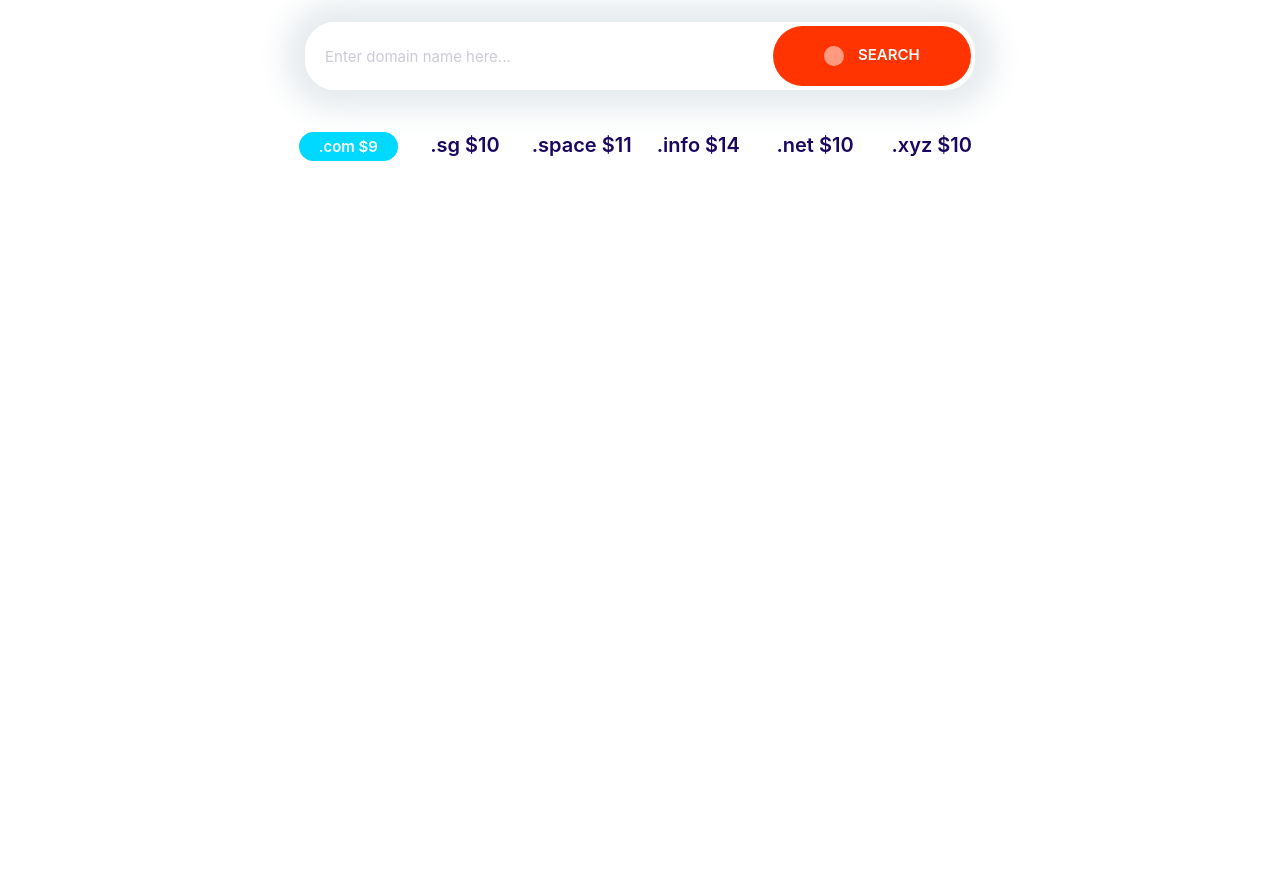
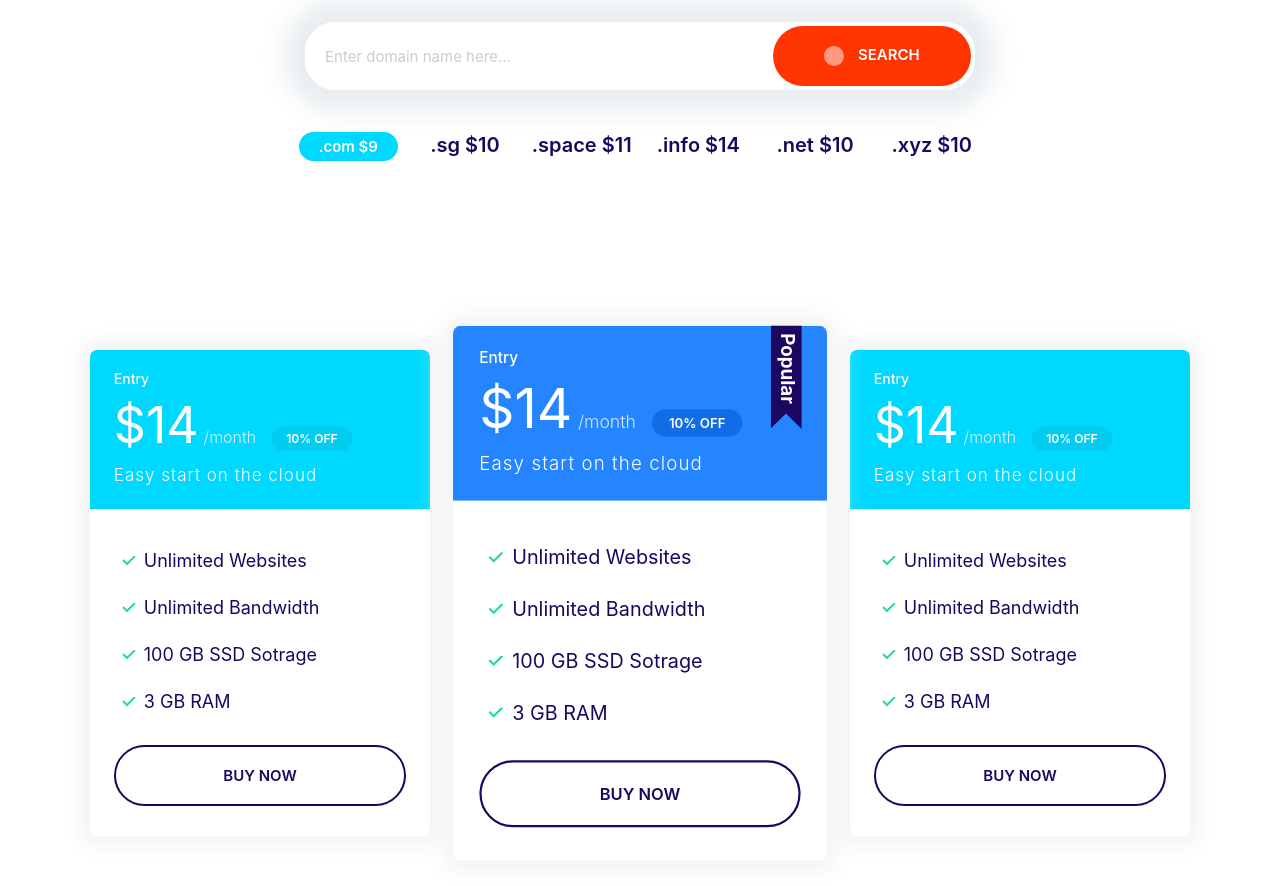
Before and after one commit to saeeddev-ir/cloud-hosting-landing-page, a plain HTML site: page index.html in a window 1280 px wide. Shown: the part 956-1842 px from the top of the page. Before the commit the page ends 1256 px from the top, so only its background shows below. Drawn offline with nearby package versions, Linux system fonts and the light colour scheme.

Commit message:
add plans component

```diff
--- a/index.html
+++ b/index.html
@@ -113,6 +113,73 @@
     </section>
     <!--End of Domain Block component-->
     <!--*****************************************************************************************-->
+    <!--Plans component-->
+    <section data-aos="fade-up" class="block block-plans container">
+      <div class="grid grid--1x3">
+        <div class="plan">
+          <div class="card card--secondary">
+            <header class="card__header">
+              <h3 class="plan__name">Entry</h3>
+              <span class="plan__price">$14</span>
+              <span class="plan__billing-cycle">/month</span>
+              <span class="badge badge--secondary badge--small">10% OFF</span>
+              <span class="plan__description">Easy start on the cloud</span>
+            </header>
+            <div class="card__body">
+              <ul class="list list--tick">
+                <li class="list__item">Unlimited Websites</li>
+                <li class="list__item">Unlimited Bandwidth</li>
+                <li class="list__item">100 GB SSD Sotrage</li>
+                <li class="list__item">3 GB RAM</li>
+              </ul>
+              <button class="btn btn--block btn--outline">Buy Now</button>
+            </div>
+          </div>
+        </div>
+        <div class="plan plan--popular">
+          <div class="card card--primary">
+            <header class="card__header">
+              <h3 class="plan__name">Entry</h3>
+              <span class="plan__price">$14</span>
+              <span class="plan__billing-cycle">/month</span>
+              <span class="badge badge--primary badge--small">10% OFF</span>
+              <span class="plan__description">Easy start on the cloud</span>
+            </header>
+            <div class="card__body">
+              <ul class="list list--tick">
+                <li class="list__item">Unlimited Websites</li>
+                <li class="list__item">Unlimited Bandwidth</li>
+                <li class="list__item">100 GB SSD Sotrage</li>
+                <li class="list__item">3 GB RAM</li>
+              </ul>
+              <button class="btn btn--block btn--outline">Buy Now</button>
+            </div>
+          </div>
+        </div>
+        <div class="plan">
+          <div class="card card--secondary">
+            <header class="card__header">
+              <h3 class="plan__name">Entry</h3>
+              <span class="plan__price">$14</span>
+              <span class="plan__billing-cycle">/month</span>
+              <span class="badge badge--secondary badge--small">10% OFF</span>
+              <span class="plan__description">Easy start on the cloud</span>
+            </header>
+            <div class="card__body">
+              <ul class="list list--tick">
+                <li class="list__item">Unlimited Websites</li>
+                <li class="list__item">Unlimited Bandwidth</li>
+                <li class="list__item">100 GB SSD Sotrage</li>
+                <li class="list__item">3 GB RAM</li>
+              </ul>
+              <button class="btn btn--block btn--outline">Buy Now</button>
+            </div>
+          </div>
+        </div>
+      </div>
+    </section>
+    <!--End of plans component-->
+    <!--*****************************************************************************************-->
     <script src="js/main.js"></script>
     <script src="https://unpkg.com/aos@next/dist/aos.js"></script>
     <script>
```
